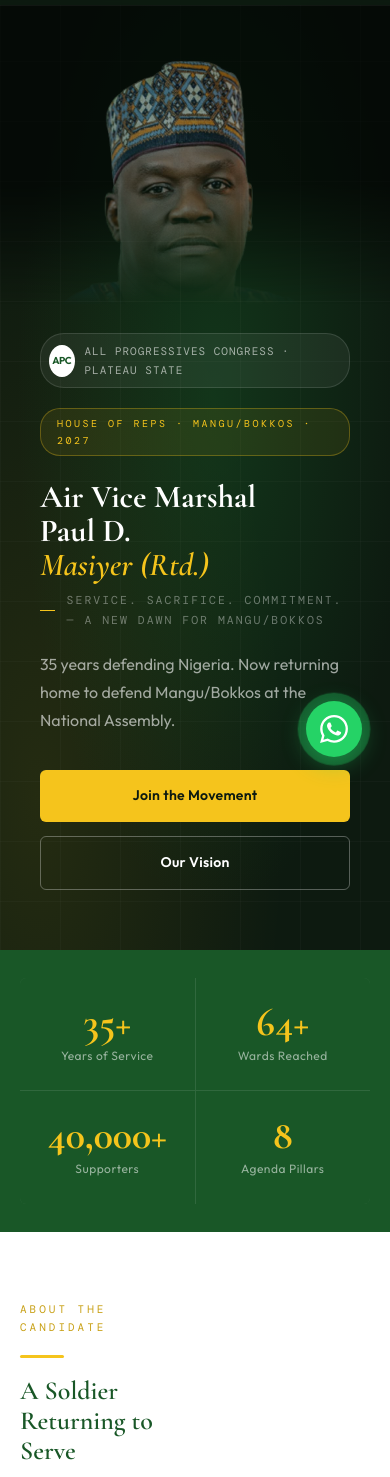
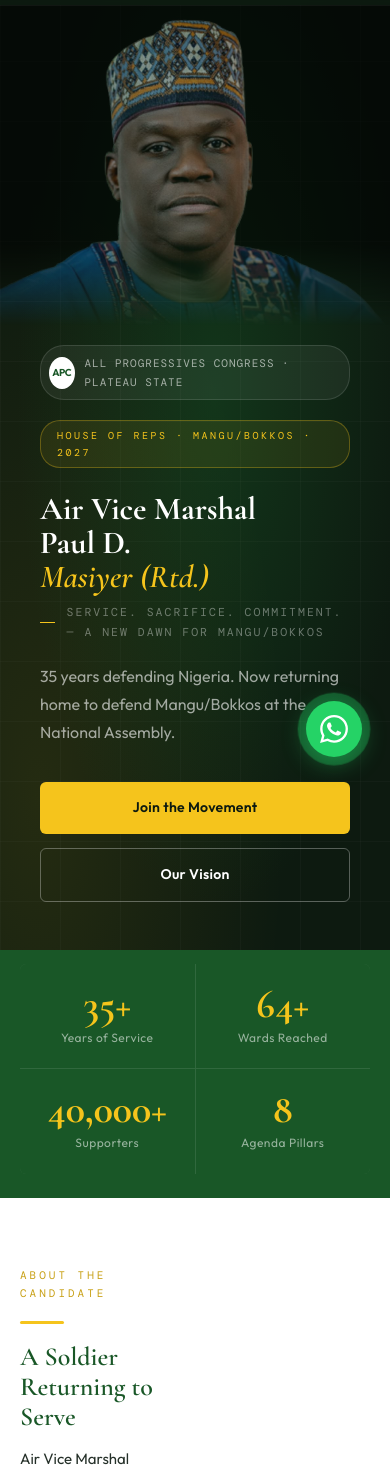
Before and after one commit to DakolMasiyer/avmpdmasiyer-movemenet, a plain HTML site: page index.html in a window 390 px wide. Shown: the part 59-1536 px from the top of the page. Drawn offline with nearby package versions, Linux system fonts and the light colour scheme.

Commit message:
Add mobile fixes and spacing adjustments in CSS
Added mobile fixes for hero section and spacing adjustments for stats and news pages.

```diff
--- a/assets/css/style.css
+++ b/assets/css/style.css
@@ -1044,3 +1044,70 @@ p  { font-size: 15px; color: var(--ink-mid); line-height: 1.75; }
   .share-bar        { justify-content: center; }
   .hero-portrait-wrap { height: 300px; }
 }
+
+
+/* ============================================================
+   SAFE SPACING + MOBILE FIX PATCH (NON-DESTRUCTIVE)
+   ============================================================ */
+
+/* ===== HERO → STATS SPACING FIX ===== */
+.hero-content {
+  padding-bottom: 40px;
+}
+
+.stats-bar {
+  margin-top: -16px;
+  padding-top: 24px;
+  padding-bottom: 24px;
+}
+
+.stat-item {
+  padding: 20px 16px;
+}
+
+
+/* ===== NEWS PAGE SPACING FIX ===== */
+.news-card-date {
+  margin-bottom: 6px;
+}
+
+.post-tags,
+.news-tags {
+  margin-top: 6px;
+  display: flex;
+  flex-wrap: wrap;
+  gap: 6px;
+}
+
+.post-content,
+.news-content {
+  margin-top: 16px;
+}
+
+
+/* ===== MOBILE HERO FIX ===== */
+@media (max-width: 768px) {
+
+  .hero-portrait-wrap {
+    height: 320px;
+    display: flex;
+    align-items: flex-start;
+    justify-content: center;
+
+    -webkit-mask-image: linear-gradient(to bottom, black 75%, transparent 100%);
+    mask-image: linear-gradient(to bottom, black 75%, transparent 100%);
+  }
+
+  .hero-portrait-wrap img {
+    object-position: center 20%;
+  }
+
+  .hero-content {
+    padding-top: 20px;
+    padding-bottom: 48px;
+  }
+
+  .stats-bar {
+    margin-top: -10px;
+  }
+}
```
